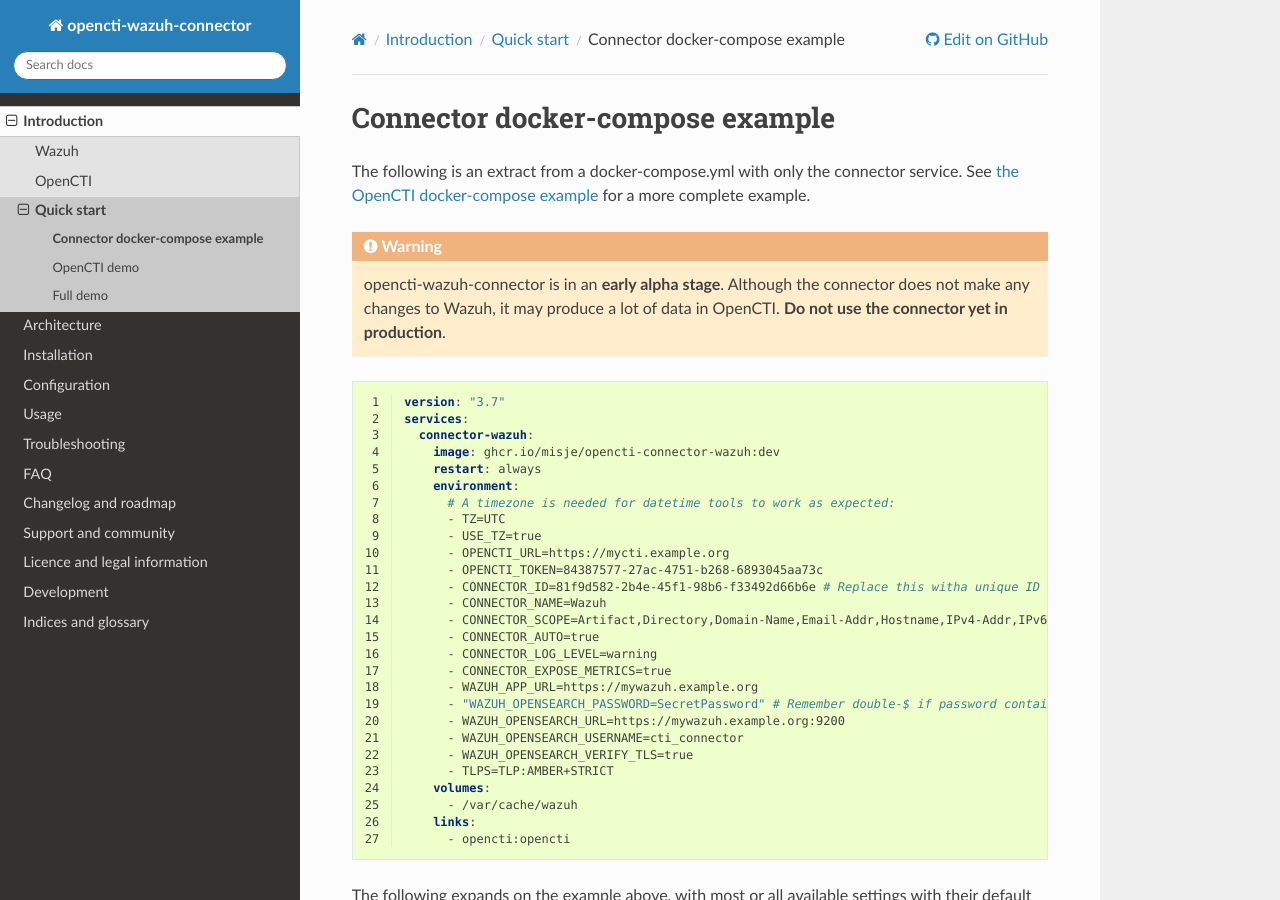
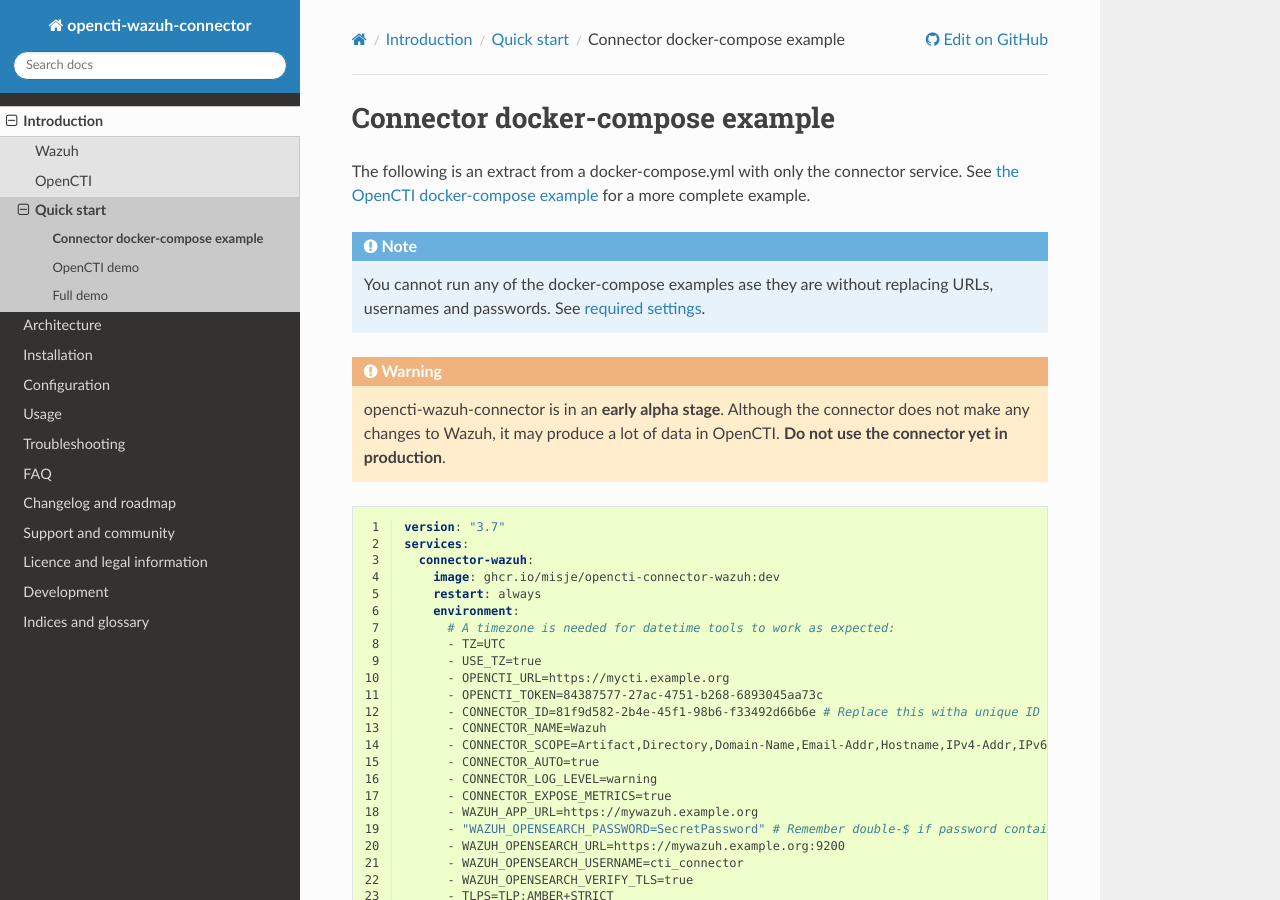
Before and after one commit to misje/opencti-wazuh-connector, a Sphinx documentation site: the page built from docs/source/connector-compose.rst, in a window 1280 px wide and 900 px high. Built offline with Sphinx 7.4.7 and the Read the Docs theme 2.0.0, drawn with Linux system fonts in a browser that asks for light colours.

Commit message:
Add missing note about required settings

```diff
--- a/docs/source/connector-compose.rst
+++ b/docs/source/connector-compose.rst
@@ -6,6 +6,12 @@ Connector docker-compose example
 The following is an extract from a docker-compose.yml with only the connector
 service. See :ref:`the OpenCTI docker-compose example <opencti-compose>` for a
 more complete example.
+
+.. note::
+
+   You cannot run any of the docker-compose examples ase they are without
+   replacing URLs, usernames and passwords. See :ref:`required settings
+   <required-settings>`.
 
 .. include:: alpha_warning.rst
 
```
